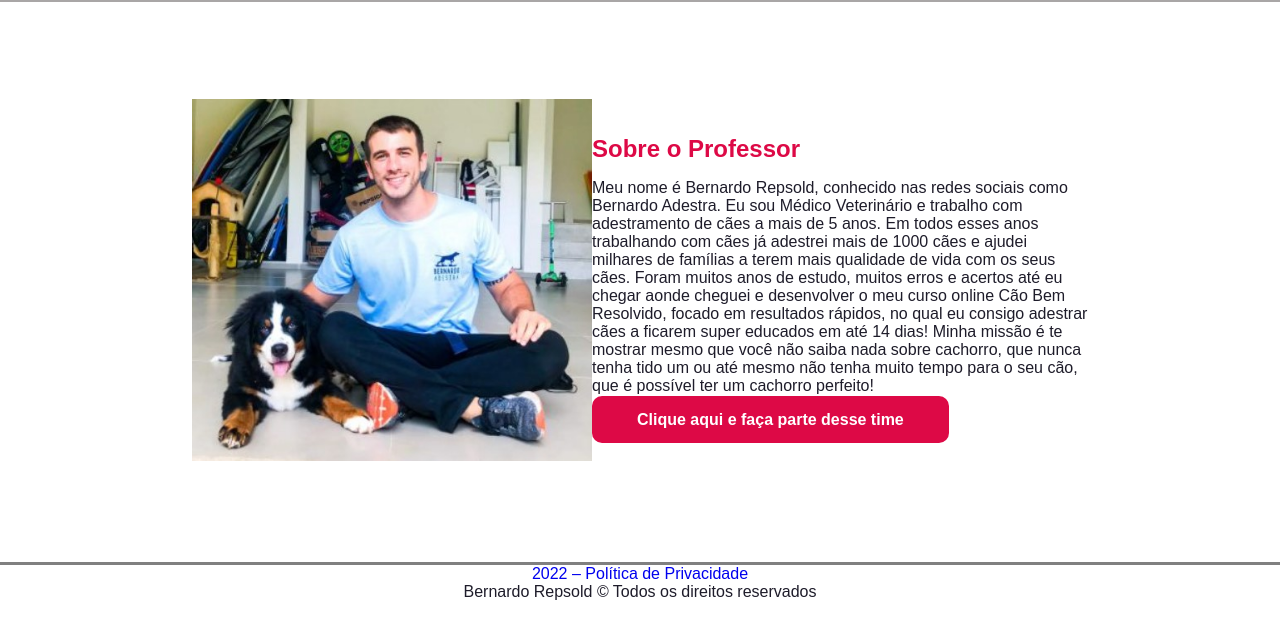
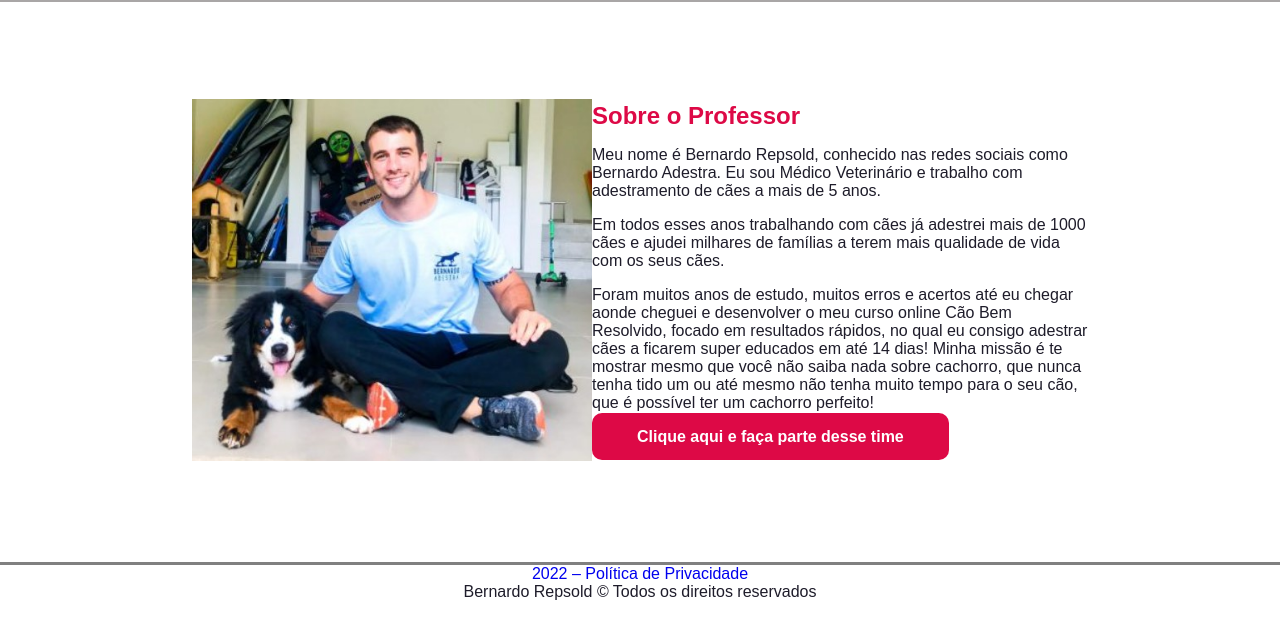
Before and after one commit to mercadodigtal/caobemresolvido, a plain HTML site: page index.html in a window 1280 px wide. Shown: the part 100-738 px from the top of the page. Drawn offline with Linux system fonts and the light colour scheme.

Commit message:
Update index.html
edição de texto

```diff
--- a/index.html
+++ b/index.html
@@ -29,17 +29,17 @@
                 <p>Meu nome é Bernardo Repsold, conhecido nas redes sociais como Bernardo Adestra. Eu sou Médico
                     Veterinário e trabalho com adestramento de cães a mais de 5 anos.
 
-                    Em todos esses anos trabalhando com cães já adestrei mais de 1000 cães e ajudei milhares de famílias
+                 <p>Em todos esses anos trabalhando com cães já adestrei mais de 1000 cães e ajudei milhares de famílias
                     a terem mais qualidade de vida com os seus cães.
 
-                    Foram muitos anos de estudo, muitos erros e acertos até eu chegar aonde cheguei e desenvolver o meu
+                  <p>Foram muitos anos de estudo, muitos erros e acertos até eu chegar aonde cheguei e desenvolver o meu
                     curso online Cão Bem Resolvido, focado em resultados rápidos, no qual eu consigo adestrar cães a
                     ficarem super educados em até 14 dias! Minha missão é te mostrar mesmo que você não saiba nada sobre
                     cachorro, que nunca tenha tido um ou até mesmo não tenha muito tempo para o seu cão, que é possível
                     ter um cachorro perfeito!
                 </p>
 
-                <a href="https://go.hotmart.com/I75814963U" class="home-btn">Clique aqui e faça parte desse time</a>
+                <p><a href="https://go.hotmart.com/I75814963U" class="home-btn">Clique aqui e faça parte desse time</a></p>
             </div>
         </section>
 
```
